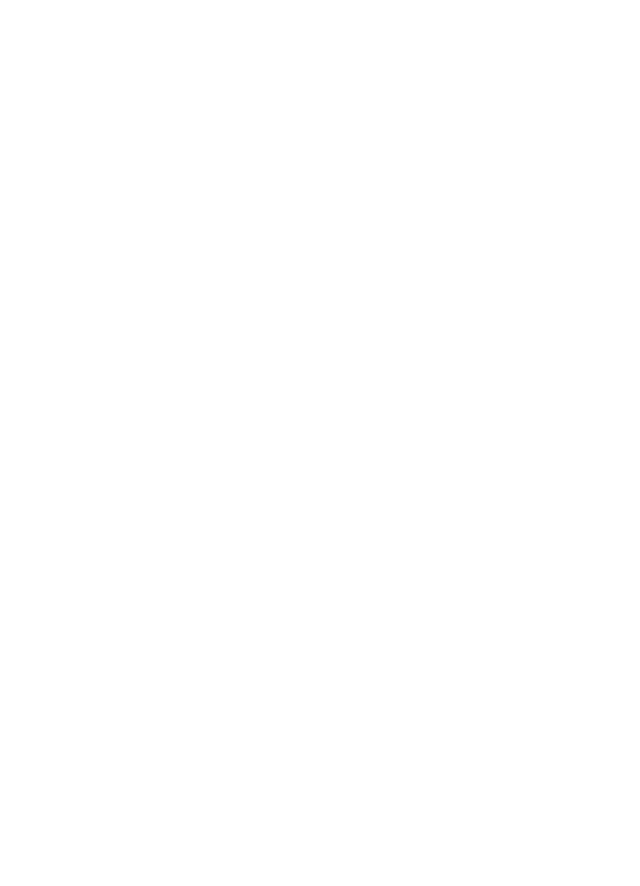
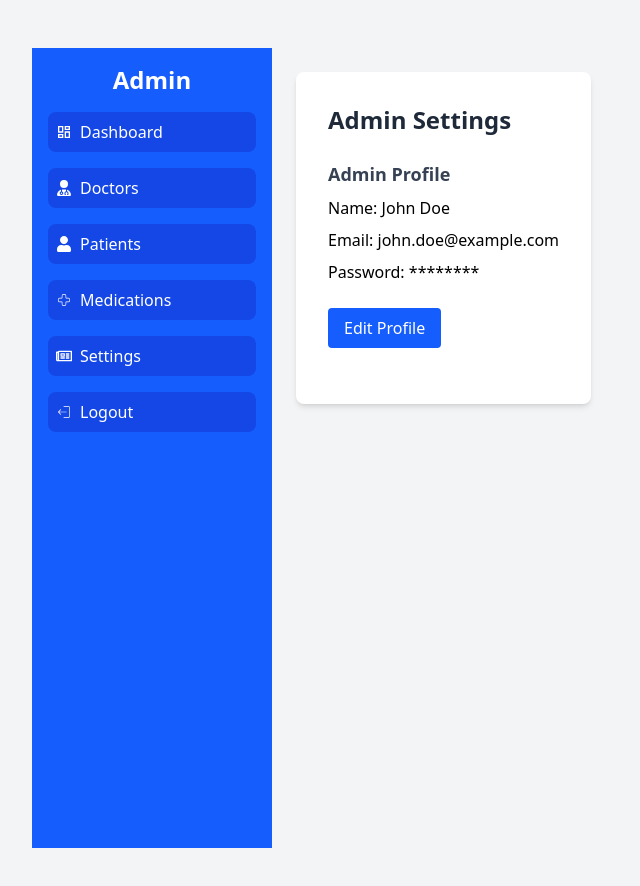
Before and after one commit to ammar25ahmad/Hospital-Management-System, a React (Vite) app in the folder frontend/: page /admin/settings in a window 1280 px wide. Before the commit this address had no page. Shown: the top 886 px of the page, without its empty margins (0-640 px from the left). Before the commit the page ends 800 px from the top, so only its background shows below. Built offline with nearby package versions, Linux system fonts and the light colour scheme; sample sign-in values are in the browser's storage.

Commit message:
ggd
eeee

```diff
--- a/frontend/src/components/AdminMenu.jsx
+++ b/frontend/src/components/AdminMenu.jsx
@@ -52,12 +52,12 @@
             Medications
           </li>
         </Link>
-        <Link to="/admin/news">
+        <Link to="/admin/settings">
           <li className="mb-4 flex items-center bg-blue-700 rounded-lg p-2">
             <span className="mr-2">
               <FaRegNewspaper />
             </span>
-            News
+            Settings
           </li>
         </Link>
         {/* Logout Button */}
--- a/frontend/src/components/AdminNews.jsx
+++ /dev/null
@@ -1,9 +0,0 @@
-function AdminNews() {
-    return(
-        <>
-            News Data here (Admin)
-        </>
-    )
-}
-
-export default AdminNews
--- /dev/null
+++ b/frontend/src/components/AdminSettings.jsx
@@ -0,0 +1,230 @@
+import { useState, useEffect } from "react";
+
+function AdminSettings() {
+  // State for admin data and form inputs
+  const [admin, setAdmin] = useState({
+    id: 1,
+    name: "John Doe",
+    email: "john.doe@example.com",
+    password: "********", // Placeholder for security
+  });
+  const [formData, setFormData] = useState({
+    name: "",
+    email: "",
+    password: "",
+    newPassword: "",
+  });
+  const [isEditing, setIsEditing] = useState(false);
+  const [error, setError] = useState("");
+  const [success, setSuccess] = useState("");
+
+  useEffect(() => {
+    setFormData({
+      name: admin.name,
+      email: admin.email,
+      password: "",
+      newPassword: "",
+    });
+  }, [admin]);
+
+  const fetchAdminData = async () => {
+    try {
+      // Simulate API call
+      // const response = await api.get('/admin/me');
+      // setAdmin(response.data);
+      setError("");
+    } catch (err) {
+      setError("Failed to fetch admin data");
+    }
+  };
+
+  // Mock API call to update admin data (UPDATE)
+  const updateAdminData = async (data) => {
+    try {
+      // Simulate API call
+      // await api.put('/admin/me', data);
+      setAdmin((prev) => ({
+        ...prev,
+        name: data.name,
+        email: data.email,
+        ...(data.newPassword && { password: "********" }), // Update password placeholder
+      }));
+      setSuccess("Profile updated successfully");
+      setError("");
+      setIsEditing(false);
+    } catch (err) {
+      setError("Failed to update profile");
+      setSuccess("");
+    }
+  };
+
+  // Handle form input changes
+  const handleInputChange = (e) => {
+    const { name, value } = e.target;
+    setFormData((prev) => ({ ...prev, [name]: value }));
+  };
+
+  // Handle form submission
+  const handleSubmit = (e) => {
+    e.preventDefault();
+    setError("");
+    setSuccess("");
+
+    // Basic validation
+    if (!formData.name || !formData.email) {
+      setError("Name and email are required");
+      return;
+    }
+    if (formData.newPassword && !formData.password) {
+      setError("Current password is required to set a new password");
+      return;
+    }
+
+    // Prepare data for update
+    const updateData = {
+      name: formData.name,
+      email: formData.email,
+      ...(formData.newPassword && { password: formData.newPassword }),
+    };
+
+    updateAdminData(updateData);
+  };
+
+  // Toggle edit mode
+  const toggleEdit = () => {
+    setIsEditing(!isEditing);
+    setError("");
+    setSuccess("");
+    if (!isEditing) {
+      setFormData({
+        name: admin.name,
+        email: admin.email,
+        password: "",
+        newPassword: "",
+      });
+    }
+  };
+
+  // Load admin data on component mount
+  useEffect(() => {
+    fetchAdminData();
+  }, []);
+
+  return (
+    <div className="min-h-screen bg-gray-100 p-6">
+      <div className="max-w-2xl mx-auto bg-white rounded-lg shadow-md p-8">
+        <h1 className="text-2xl font-bold text-gray-800 mb-6">
+          Admin Settings
+        </h1>
+
+        {error && (
+          <div className="mb-4 p-3 bg-red-100 text-red-700 rounded">
+            {error}
+          </div>
+        )}
+        {success && (
+          <div className="mb-4 p-3 bg-green-100 text-green-700 rounded">
+            {success}
+          </div>
+        )}
+
+        <div className="mb-6">
+          <h2 className="text-lg font-semibold text-gray-700 mb-2">
+            Admin Profile
+          </h2>
+          {!isEditing ? (
+            <div className="space-y-2">
+              <p>
+                <span className="font-medium">Name:</span> {admin.name}
+              </p>
+              <p>
+                <span className="font-medium">Email:</span> {admin.email}
+              </p>
+              <p>
+                <span className="font-medium">Password:</span> {admin.password}
+              </p>
+              <button
+                onClick={toggleEdit}
+                className="mt-4 px-4 py-2 bg-blue-600 text-white rounded hover:bg-blue-700"
+              >
+                Edit Profile
+              </button>
+            </div>
+          ) : (
+            <form onSubmit={handleSubmit} className="space-y-4">
+              <div>
+                <label className="block text-sm font-medium text-gray-700">
+                  Name
+                </label>
+                <input
+                  type="text"
+                  name="name"
+                  value={formData.name}
+                  onChange={handleInputChange}
+                  className="mt-1 w-full p-2 border border-gray-300 rounded focus:ring-blue-500 focus:border-blue-500"
+                  required
+                />
+              </div>
+              <div>
+                <label className="block text-sm font-medium text-gray-700">
+                  Email
+                </label>
+                <input
+                  type="email"
+                  name="email"
+                  value={formData.email}
+                  onChange={handleInputChange}
+                  className="mt-1 w-full p-2 border border-gray-300 rounded focus:ring-blue-500 focus:border-blue-500"
+                  required
+                />
+              </div>
+              <div>
+                <label className="block text-sm font-medium text-gray-700">
+                  Current Password
+                </label>
+                <input
+                  type="password"
+                  name="password"
+                  value={formData.password}
+                  onChange={handleInputChange}
+                  className="mt-1 w-full p-2 border border-gray-300 rounded focus:ring-blue-500 focus:border-blue-500"
+                  placeholder="Enter current password"
+                />
+              </div>
+              <div>
+                <label className="block text-sm font-medium text-gray-700">
+                  New Password (optional)
+                </label>
+                <input
+                  type="password"
+                  name="newPassword"
+                  value={formData.newPassword}
+                  onChange={handleInputChange}
+                  className="mt-1 w-full p-2 border border-gray-300 rounded focus:ring-blue-500 focus:border-blue-500"
+                  placeholder="Enter new password"
+                />
+              </div>
+              <div className="flex space-x-4">
+                <button
+                  type="submit"
+                  className="px-4 py-2 bg-green-600 text-white rounded hover:bg-green-700"
+                >
+                  Save Changes
+                </button>
+                <button
+                  type="button"
+                  onClick={toggleEdit}
+                  className="px-4 py-2 bg-gray-600 text-white rounded hover:bg-gray-700"
+                >
+                  Cancel
+                </button>
+              </div>
+            </form>
+          )}
+        </div>
+      </div>
+    </div>
+  );
+}
+
+export default AdminSettings;
--- a/frontend/src/main.jsx
+++ b/frontend/src/main.jsx
@@ -15,7 +15,7 @@
 import AdminDoctor from "./components/AdminDoctor";
 import AdminPatients from "./components/AdminPatients";
 import AdminMedications from "./components/AdminMedications";
-import AdminNews from "./components/AdminNews";
+import AdminSettings from "./components/AdminSettings";
 
 createRoot(document.getElementById("root")).render(
   <StrictMode>
@@ -36,7 +36,7 @@
             <Route path="doctors" element={<AdminDoctor />} />
             <Route path="patients" element={<AdminPatients />} />
             <Route path="medications" element={<AdminMedications />} />
-            <Route path="news" element={<AdminNews />} />
+            <Route path="settings" element={<AdminSettings />} />
             {/* Add other admin sub-routes here */}
           </Route>
         </Route>
```
Also changed, not shown: 1 other file (tests, documents, lock files or other folders).
